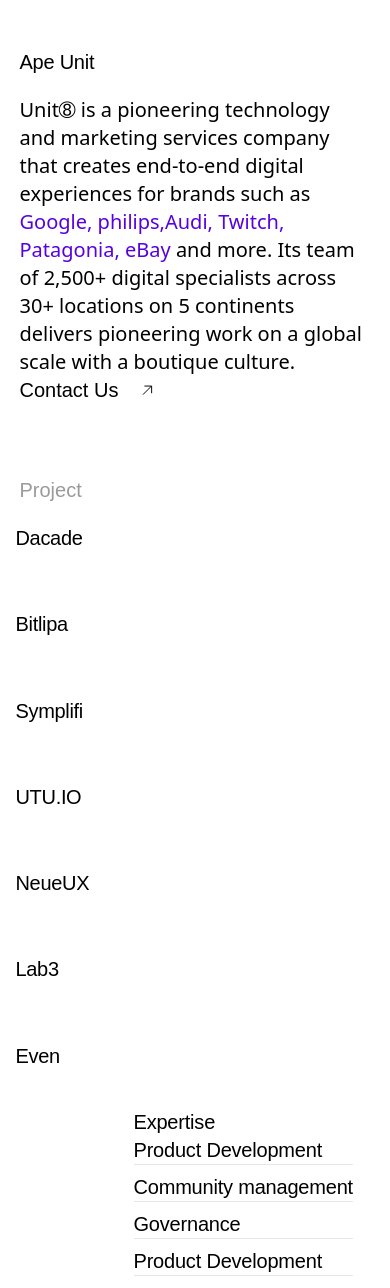
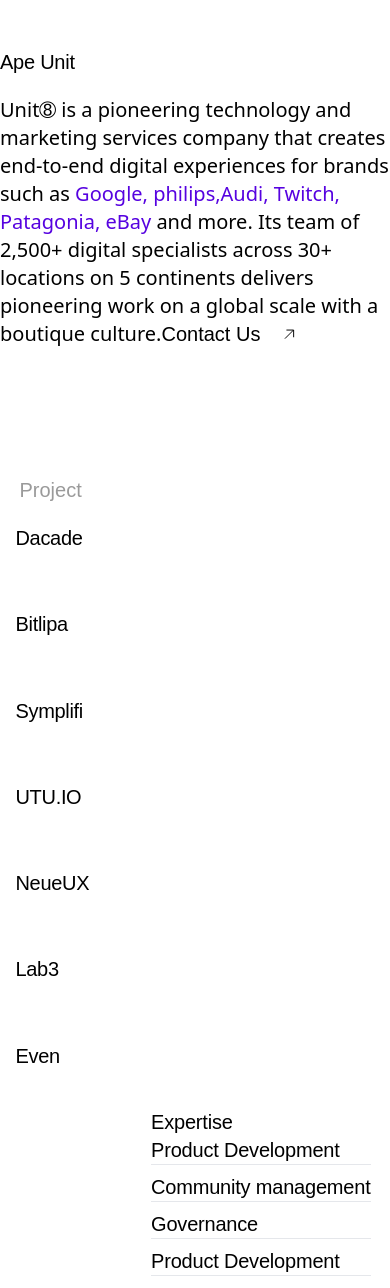
Before and after one commit to TheGymRwanda/unit8-maroon, a Next.js app: page / in a window 390 px wide. Shown: the top 1288 px of the page. Built offline with nearby package versions, Linux system fonts and the light colour scheme.

Commit message:
Fix: Moving warpper from index to project section

```diff
--- a/components/section/Project.jsx
+++ b/components/section/Project.jsx
@@ -2,6 +2,7 @@ import PageLink from "../ui/Link";
 import Svg from "../ui/Svg";
 import React, { useState } from "react";
 import ProjectCard from "../cards/ProjectCard";
+import Wrapper from "../wrappers/Wrapper";
 export default function Project() {
   const [show, setShow] = useState(null);
   const projects = [
@@ -25,7 +26,8 @@ export default function Project() {
   ];
 
   return (
-    <section className="flex flex-col xl:flex xl:flex-row justify-center sm:mt-auto mt-32">
+   <Wrapper>
+     <section className="flex flex-col xl:flex xl:flex-row justify-center sm:mt-auto mt-32">
       <div className="flex w-full justify-between">
         <ul className="font-Neufile xl:w-59.25">
           <h3 className="mb-2.75 text-dark-grey md:text-2xl text-xl">Project</h3>
@@ -89,5 +91,6 @@ export default function Project() {
         )}
       </div>
     </section>
+   </Wrapper>
   );
 }
--- a/pages/index.js
+++ b/pages/index.js
@@ -6,13 +6,11 @@ import Expertise from "../components/section/Expertise";
 export default function Home() {
 
   return (
-  <>
-    <Wrapper>
-      <Header/>
-      <Project/>
+    <>
+      <Header />
+      <Project />
       <Expertise />
-      <Footer/>
-    </Wrapper>
-  </>
+      <Footer />
+    </>
   );
 }
```
